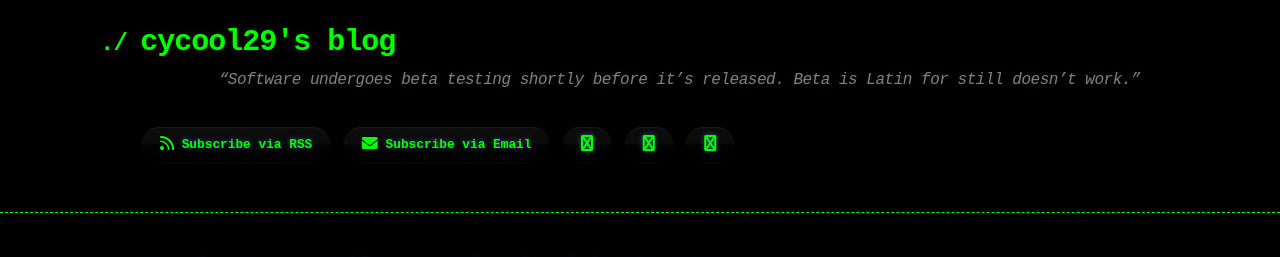
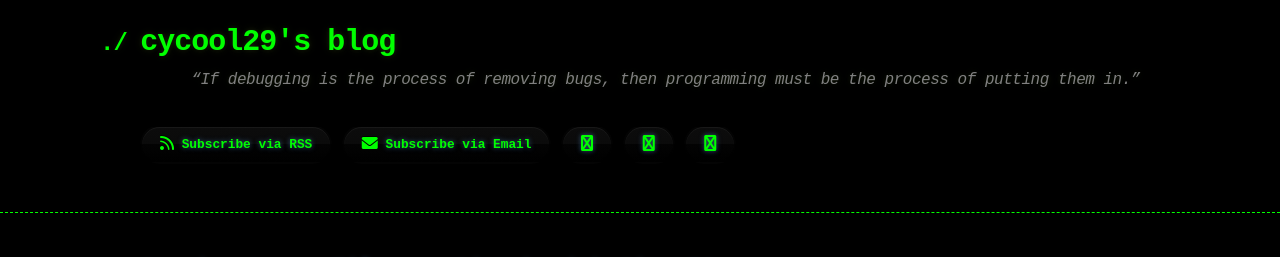
Before and after one commit to cycool29/cycool29.github.io, a Jekyll site: the page built from index.md, in a window 1280 px wide and 900 px high. Shown: the top 257 px of the window. Built offline with Jekyll 4.4.1, drawn with Linux system fonts in a browser that asks for light colours; a style sheet for code colours, icons or effects is not loaded.

Commit message:
Update quotes

```diff
--- a/_config.yml
+++ b/_config.yml
@@ -1,5 +1,5 @@
 title: cycool29's blog
-description: "“Software undergoes beta testing shortly before it’s released. Beta is Latin for still doesn’t work.” "
+description: "“If debugging is the process of removing bugs, then programming must be the process of putting them in.” "
 bio: A high school student. Intermediate in Python, Git, Bash. Learning JavaScript. He/Him. "
 author: cycool29
 url: https://cycool29.github.io
```
